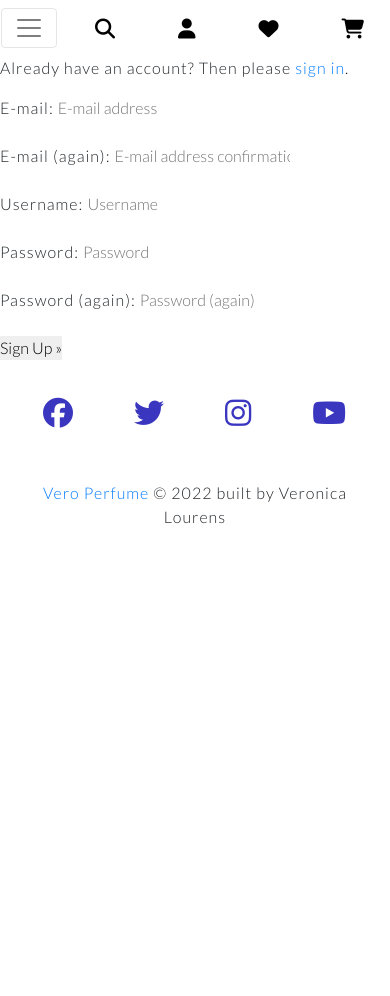
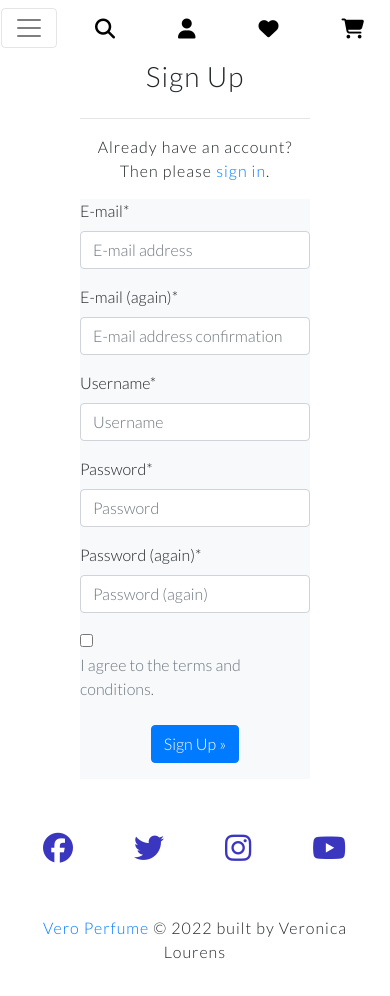
Before and after one commit to VeronicaLourens/vero-perfume, a Django app: page /accounts/signup/ in a window 390 px wide. Before the commit the page ends 524 px from the top, so only its background shows below. Run offline with Django 4.2, Linux system fonts and the light colour scheme; some libraries are stand-ins or nearby versions.

Commit message:
Modify allauth signup page & add styling to it.

```diff
--- a/static/css/base.css
+++ b/static/css/base.css
@@ -74,6 +74,14 @@ a {
     background-color: #3A36BF;
 }
 
+.signup-container {
+    margin-top: 100px;
+}
+
+.header-container {
+    padding-top: 200px;
+}
+
 /*----------------------------Carousel landing hero images */
 
 .carousel-item img{
@@ -123,10 +131,16 @@ a {
 /*---------------------------media queries */
 @media (min-width: 1200px) {
 
-    /* header-container {
-        padding-top: 200px;
-    } */
 
+
+
+}
+
+@media (max-width: 991px) {
+
+    .header-container {
+        padding-top: 60px;
+    }
 
 }
 
--- a/templates/allauth/account/base.html
+++ b/templates/allauth/account/base.html
@@ -1 +1,16 @@
 {% extends "base.html" %}
+
+<!--copied from CI Boutique Ado project-->
+{% block content %}
+<div class="container header-container">
+    <!-- <div class="overlay"></div> -->
+    <div class="row mt-6 pt-6 justify-content-center">
+        <div class="col-8">
+            <div class="allauth-form-inner-content">
+                {% block inner_content %}
+                {% endblock %}
+            </div>
+        </div>
+    </div>
+</div>
+{% endblock %}
--- a/templates/allauth/account/signup.html
+++ b/templates/allauth/account/signup.html
@@ -4,18 +4,33 @@
 
 {% block head_title %}{% trans "Signup" %}{% endblock %}
 
-{% block content %}
-<h1>{% trans "Sign Up" %}</h1>
+{% block inner_content %}
 
-<p>{% blocktrans %}Already have an account? Then please <a href="{{ login_url }}">sign in</a>.{% endblocktrans %}</p>
+<div class="text-center fw-bold">
+    <h3 class="logo-font mb-4">{% trans "Sign Up" %}</h3>
+    <hr>
 
-<form class="signup" id="signup_form" method="post" action="{% url 'account_signup' %}">
-  {% csrf_token %}
-  {{ form.as_p }}
-  {% if redirect_field_value %}
-  <input type="hidden" name="{{ redirect_field_name }}" value="{{ redirect_field_value }}" />
-  {% endif %}
-  <button type="submit">{% trans "Sign Up" %} &raquo;</button>
+    <p class="my-3">{% blocktrans %}Already have an account? Then please <a href="{{ login_url }}">sign in</a>.{% endblocktrans %}</p>
+</div>
+
+
+
+<form class="signup bg-light" id="signup_form" method="post" action="{% url 'account_signup' %}">
+    {% csrf_token %}
+    {{ form|crispy }}
+    {% if redirect_field_value %}
+    <input type="hidden" name="{{ redirect_field_name }}" value="{{ redirect_field_value }}" />
+    {% endif %}
+    <div class="justify-content-center">
+        <input type="checkbox" name="terms" id="terms">
+        <label for="terms" class="text-muted">I agree to the terms and conditions.</label>
+    </div>
+    <div class="form-group my-3 text-center">
+        <button class="btn btn-primary fw-bold mb-3" type=" submit">{% trans "Sign Up" %} &raquo;</button>
+    </div>
 </form>
 
+
+
+
 {% endblock %}
--- a/templates/includes/header.html
+++ b/templates/includes/header.html
@@ -44,8 +44,8 @@
                                 <a href="" class="dropdown-item">My Profile</a>
                                 <a href="" class="dropdown-item">Logout</a>
                             {% else %}
-                                <a href="{% url 'account_signup' %}" class="dropdown-item">Register</a>
-                                <a href="{% url 'account_login' %}" class="dropdown-item">Login</a>
+                                <a href="{% url 'account_signup' %}" class="dropdown-item">Sign Up</a>
+                                <a href="{% url 'account_login' %}" class="dropdown-item">Sign In</a>
                         {% endif %}
                     </div>
                 </li>
```
Also changed, not shown: veroperfume/settings.py (+8 -0 lines).
